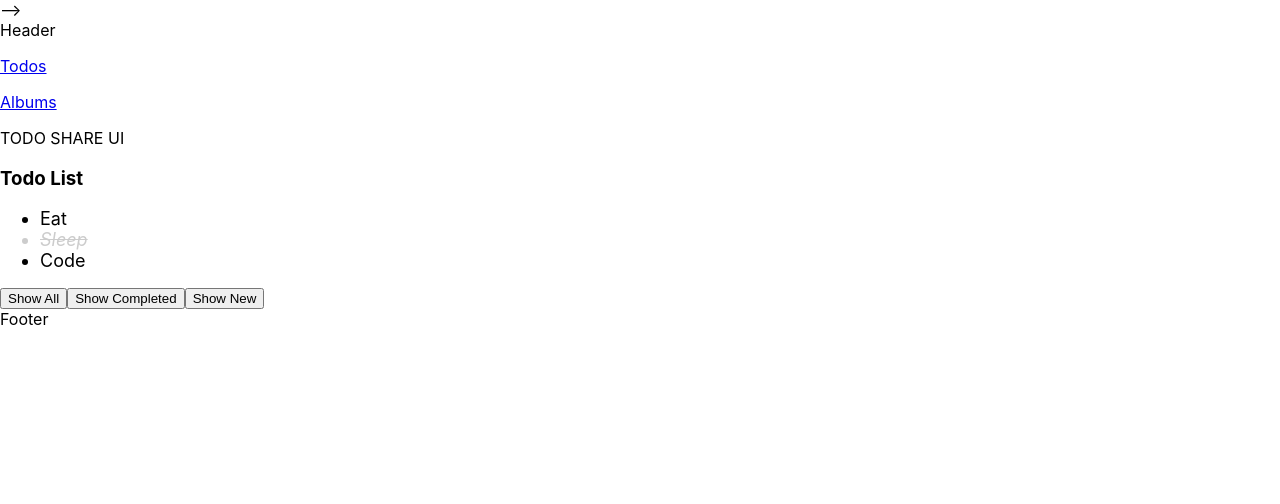
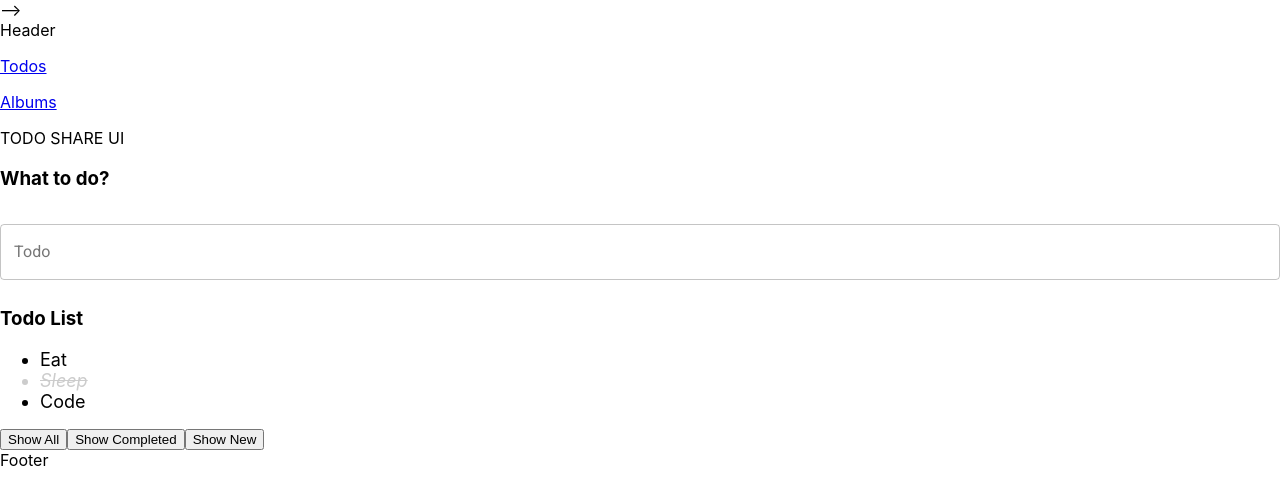
Before and after one commit to thienvu97ht/ReactJS-EasyFrontend, a React (Create React App) app: page / in a window 1280 px wide. Shown: the top 504 px of the page. Built offline with nearby package versions, Linux system fonts and the light colour scheme; no server answers.

Commit message:
66. Handle form submit

```diff
--- /dev/null
+++ b/src/components/form-controls/InputField/index.jsx
@@ -0,0 +1,41 @@
+import React from 'react';
+import PropTypes from 'prop-types';
+import { TextField } from '@material-ui/core';
+import { Controller } from 'react-hook-form';
+
+InputField.propTypes = {
+  form: PropTypes.object.isRequired,
+  name: PropTypes.string.isRequired,
+
+  label: PropTypes.string,
+  disable: PropTypes.bool,
+};
+
+function InputField(props) {
+  const { form, name, label, disable } = props;
+  const { control } = form;
+
+  return (
+    <Controller
+      name={name}
+      control={control}
+      render={({ field: { onChange, onBlur, value, name }, fieldState: { invalid, error } }) => (
+        <TextField
+          margin="normal"
+          variant="outlined"
+          fullWidth
+          label={label}
+          error={invalid}
+          helperText={error?.message}
+          onChange={onChange}
+          onBlur={onBlur}
+          name={name}
+          value={value}
+          disabled={disable}
+        />
+      )}
+    ></Controller>
+  );
+}
+
+export default InputField;
--- /dev/null
+++ b/src/features/Todo/components/TodoForm/index.jsx
@@ -0,0 +1,40 @@
+import React from 'react';
+import PropTypes from 'prop-types';
+import InputField from '../../../../components/form-controls/InputField';
+import { useForm } from 'react-hook-form';
+import { yupResolver } from '@hookform/resolvers/yup';
+import * as yup from 'yup';
+
+TodoForm.propTypes = {
+  onSubmit: PropTypes.func,
+};
+
+function TodoForm(props) {
+  const schema = yup.object().shape({
+    title: yup.string().required('Please enter title').min(5, 'Title is too short'),
+  });
+
+  const form = useForm({
+    defaultValues: {
+      title: '',
+    },
+    resolver: yupResolver(schema),
+  });
+
+  const handleSubmit = (values) => {
+    const { onSubmit } = props;
+    if (onSubmit) {
+      onSubmit(values);
+    }
+
+    form.reset();
+  };
+
+  return (
+    <form onSubmit={form.handleSubmit(handleSubmit)}>
+      <InputField name="title" label="Todo" form={form} />
+    </form>
+  );
+}
+
+export default TodoForm;
--- a/src/features/Todo/pages/ListPage/index.jsx
+++ b/src/features/Todo/pages/ListPage/index.jsx
@@ -2,6 +2,7 @@
 import { useHistory, useLocation, useRouteMatch } from 'react-router-dom';
 import TodoList from '../../components/TodoList';
 import queryString from 'query-string';
+import TodoForm from '../../components/TodoForm';
 
 ListPage.propTypes = {};
 
@@ -85,8 +86,23 @@
     return todoList.filter((todo) => filterStatus === 'all' || filterStatus === todo.status);
   }, [todoList, filterStatus]);
 
+  const handleTodoFormSubmit = (values) => {
+    const newTodo = {
+      id: todoList.length + 1,
+      title: values.title,
+      status: 'new',
+    };
+
+    const newTodoList = [...todoList, newTodo];
+
+    setTodoList(newTodoList);
+  };
+
   return (
     <div>
+      <h3>What to do?</h3>
+      <TodoForm onSubmit={handleTodoFormSubmit} />
+
       <h3>Todo List</h3>
       <TodoList todoList={renderedTodoList} onTodoClick={handleTodoClick} />
       <div>
```
Also changed, not shown: 2 other files (tests, documents, lock files or other folders).
